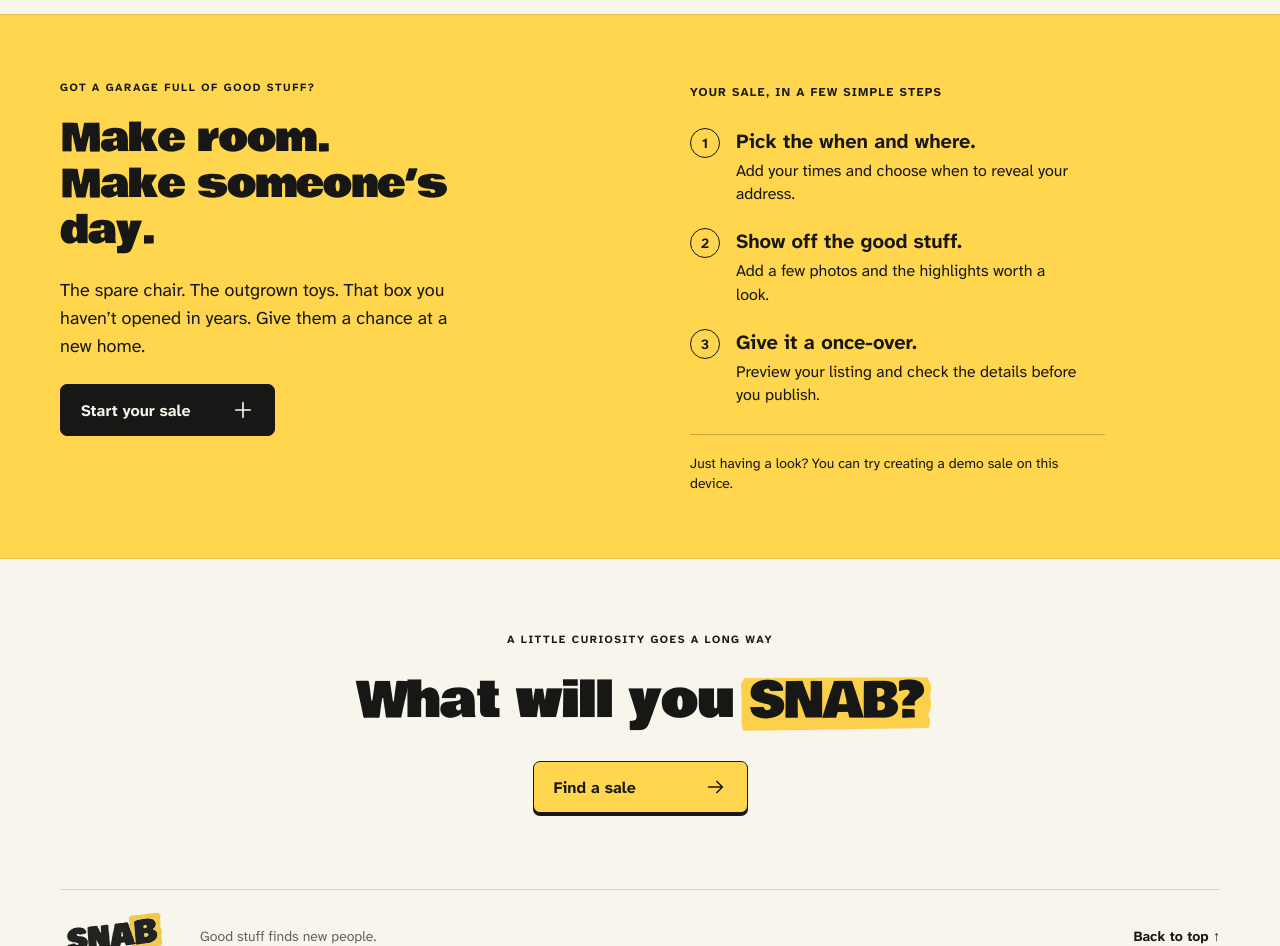
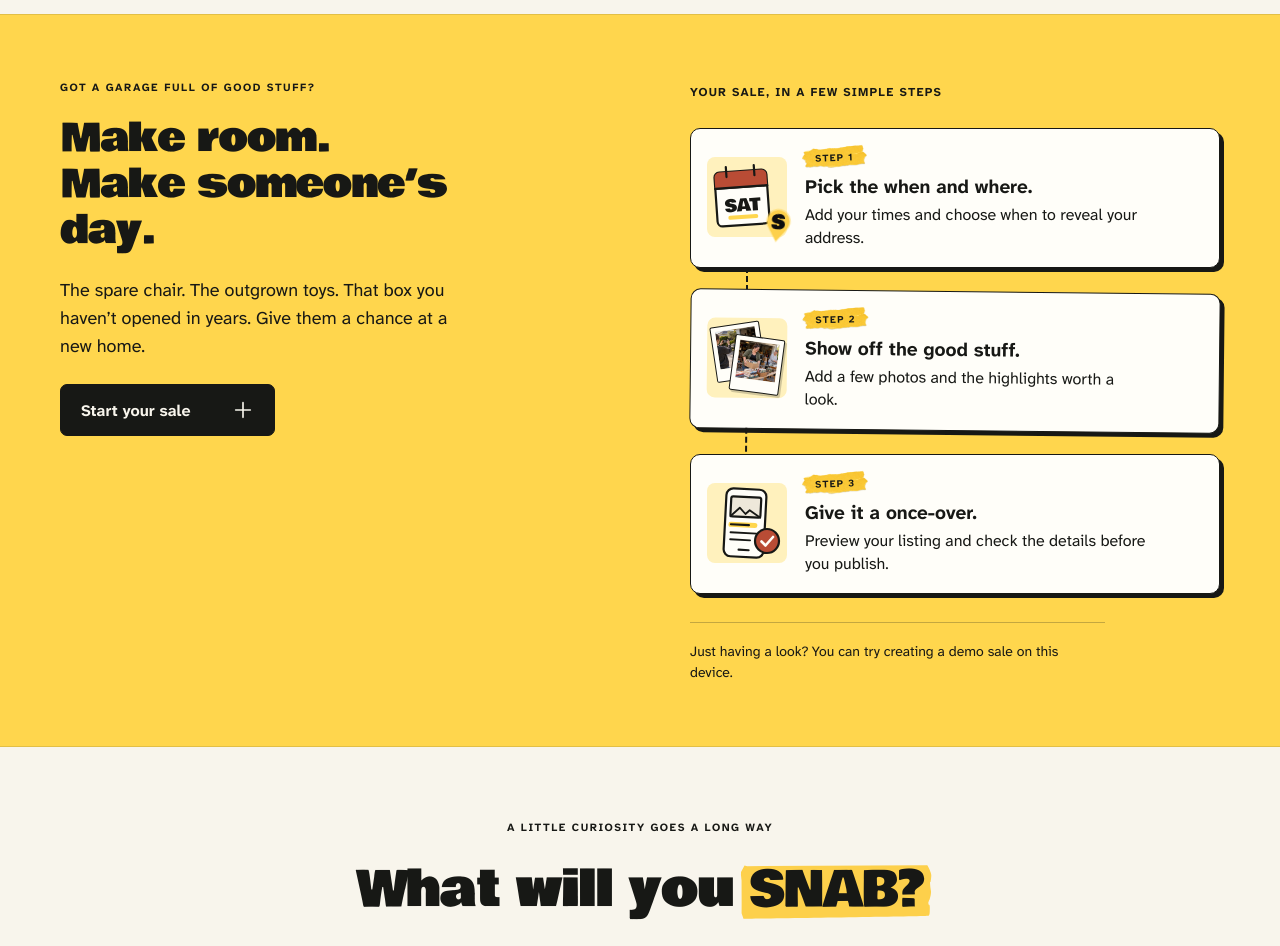
Before and after one commit to KoruForm/SNAB, a Next.js app: page / in a window 1280 px wide. Shown: the part 1340-2286 px from the top of the page. Built offline with nearby package versions, Linux system fonts and the light colour scheme; no server answers.

Commit message:
Give each Sell step its own illustrated card
Co-Authored-By: Claude Opus 5.5 (1M context) <noreply@anthropic.com>
Claude-Session: https://claude.ai/code/session_01Ps35VshqGx94c9NaR5AuB1

```diff
--- a/app/globals.css
+++ b/app/globals.css
@@ -84,6 +84,22 @@ h2{margin:0;font-size:clamp(29px,3vw,40px);line-height:1.22}
 .landing-seller-details li>span{display:grid;place-items:center;flex-shrink:0;width:30px;height:30px;border:1px solid var(--ink);border-radius:50%;font-size:14px;font-weight:700}
 .landing-seller-details h3{font-size:20px;line-height:1.3;margin:0 0 5px}
 .landing-seller-details li p{font-size:16px;line-height:1.45;margin:0;max-width:345px}
+.sell-steps{list-style:none;margin:0;padding:0;display:grid;gap:22px}
+.sell-steps li{position:relative;display:flex;align-items:center;gap:18px;padding:16px 18px 18px 16px;background:var(--white);border:1.5px solid var(--ink);border-radius:10px;box-shadow:4px 4px 0 var(--ink)}
+.sell-steps li:nth-child(2){transform:rotate(.6deg)}
+.sell-steps li:not(:last-child):after{content:"";position:absolute;left:55px;top:100%;height:24px;border-left:2px dashed var(--ink)}
+.sell-step-visual{position:relative;flex-shrink:0;width:80px;height:80px;border-radius:8px;background:#fff1bd}
+.sell-step-visual svg{display:block;width:100%;height:100%}
+.sell-step-pin{position:absolute;right:-4px;bottom:-6px;width:26px;height:auto;transform:rotate(8deg)}
+.sell-step-polaroid{position:absolute;width:50px;height:56px;padding:4px 4px 12px;background:var(--white);border:1.5px solid var(--ink);border-radius:2px}
+.sell-step-polaroid>span{position:relative;display:block;width:100%;height:100%;overflow:hidden;background:var(--paper-deep)}
+.sell-step-polaroid img{object-fit:cover}
+.sell-step-polaroid-back{left:6px;top:6px;transform:rotate(-9deg)}
+.sell-step-polaroid-front{right:5px;bottom:5px;transform:rotate(7deg);box-shadow:2px 2px 0 #17181533}
+.sell-step-copy{min-width:0}
+.sell-step-tape{display:inline-block;margin:0 0 7px -3px;padding:5px 13px 4px;background:url("/brand/coming-soon-tape.png") center/100% 100% no-repeat;font-size:10px;font-weight:700;letter-spacing:.12em;text-transform:uppercase;transform:rotate(-2deg)}
+.sell-steps h3{font-size:19px;line-height:1.25;margin:0 0 4px}
+.sell-steps p{font-size:15px;line-height:1.45;margin:0}
 .landing-draft-note{border-top:1px solid #17181540;padding-top:18px;margin:28px 0 0;font-size:14px;line-height:1.45;max-width:415px}
 .landing-last-word{display:flex;flex-direction:column;align-items:center;text-align:center;padding-block:72px 76px;gap:24px}
 .landing-last-word .landing-eyebrow{margin:0}
--- a/app/page.tsx
+++ b/app/page.tsx
@@ -1,6 +1,7 @@
 import Image from "next/image";
 import Link from "next/link";
 import { ComingSoon } from "../components/coming-soon";
+import { SellSteps } from "../components/sell-steps";
 import { comingSoonHome } from "../lib/launch";
 
 const steps = [
@@ -59,11 +60,7 @@ export default function Home() {
             </div>
             <div className="landing-seller-details">
               <p className="landing-seller-kicker">Your sale, in a few simple steps</p>
-              <ol>
-                <li><span aria-hidden="true">1</span><div><h3>Pick the when and where.</h3><p>Add your times and choose when to reveal your address.</p></div></li>
-                <li><span aria-hidden="true">2</span><div><h3>Show off the good stuff.</h3><p>Add a few photos and the highlights worth a look.</p></div></li>
-                <li><span aria-hidden="true">3</span><div><h3>Give it a once-over.</h3><p>Preview your listing and check the details before you publish.</p></div></li>
-              </ol>
+              <SellSteps />
               <p className="landing-draft-note">Just having a look? You can try creating a demo sale on this device.</p>
             </div>
           </div>
--- /dev/null
+++ b/components/sell-steps.tsx
@@ -0,0 +1,71 @@
+import Image from "next/image";
+
+function WhenWhere() {
+  return (
+    <div className="sell-step-visual sell-step-when" aria-hidden="true">
+      <svg viewBox="0 0 80 80" fill="none" stroke="#171815" strokeWidth="2.2" strokeLinecap="round" strokeLinejoin="round">
+        <rect x="9" y="14" width="52" height="54" rx="5" fill="#fffef9" transform="rotate(-4 35 41)" />
+        <g transform="rotate(-4 35 41)">
+          <path d="M9 30h52" />
+          <path d="M9 19a5 5 0 0 1 5-5h42a5 5 0 0 1 5 5v11H9z" fill="#b94c35" stroke="none" />
+          <path d="M9 30h52M21 9v10M49 9v10" />
+          <text x="35" y="54" textAnchor="middle" fontFamily="'Bowlby One',Impact,sans-serif" fontSize="17" fill="#171815" stroke="none">SAT</text>
+          <path d="M22 60h26" stroke="#ffd64d" strokeWidth="4" />
+        </g>
+      </svg>
+      <Image className="sell-step-pin" src="/brand/snab-pin.png" alt="" width={26} height={37} />
+    </div>
+  );
+}
+
+function GoodStuff() {
+  return (
+    <div className="sell-step-visual sell-step-photos" aria-hidden="true">
+      <span className="sell-step-polaroid sell-step-polaroid-back"><span><Image src="/photos/04-photo-upload-guide.webp" alt="" fill sizes="64px" /></span></span>
+      <span className="sell-step-polaroid sell-step-polaroid-front"><span><Image src="/photos/02-start-sale.webp" alt="" fill sizes="64px" /></span></span>
+    </div>
+  );
+}
+
+function OnceOver() {
+  return (
+    <div className="sell-step-visual sell-step-check" aria-hidden="true">
+      <svg viewBox="0 0 80 80" fill="none" stroke="#171815" strokeWidth="2.2" strokeLinecap="round" strokeLinejoin="round">
+        <rect x="18" y="6" width="40" height="68" rx="7" fill="#fffef9" transform="rotate(3 38 40)" />
+        <g transform="rotate(3 38 40)">
+          <rect x="23" y="14" width="30" height="20" rx="2" fill="#eee8da" />
+          <path d="M23 34l9-9 6 6 4-4 11 7" strokeWidth="1.8" />
+          <path d="M24 42h24" stroke="#ffd64d" strokeWidth="5" />
+          <path d="M24 42h18" />
+          <path d="M24 50h26M24 57h20" strokeWidth="1.8" />
+          <path d="M33 67h10" />
+        </g>
+        <circle cx="60" cy="58" r="12" fill="#b94c35" stroke="#171815" />
+        <path d="M54.5 58.5l4 4 7.5-8.5" stroke="#fffef9" strokeWidth="2.6" />
+      </svg>
+    </div>
+  );
+}
+
+const sellSteps = [
+  { title: "Pick the when and where.", detail: "Add your times and choose when to reveal your address.", Visual: WhenWhere },
+  { title: "Show off the good stuff.", detail: "Add a few photos and the highlights worth a look.", Visual: GoodStuff },
+  { title: "Give it a once-over.", detail: "Preview your listing and check the details before you publish.", Visual: OnceOver },
+];
+
+export function SellSteps() {
+  return (
+    <ol className="sell-steps">
+      {sellSteps.map(({ title, detail, Visual }, index) => (
+        <li key={title}>
+          <Visual />
+          <div className="sell-step-copy">
+            <span className="sell-step-tape">Step {index + 1}</span>
+            <h3>{title}</h3>
+            <p>{detail}</p>
+          </div>
+        </li>
+      ))}
+    </ol>
+  );
+}
```
